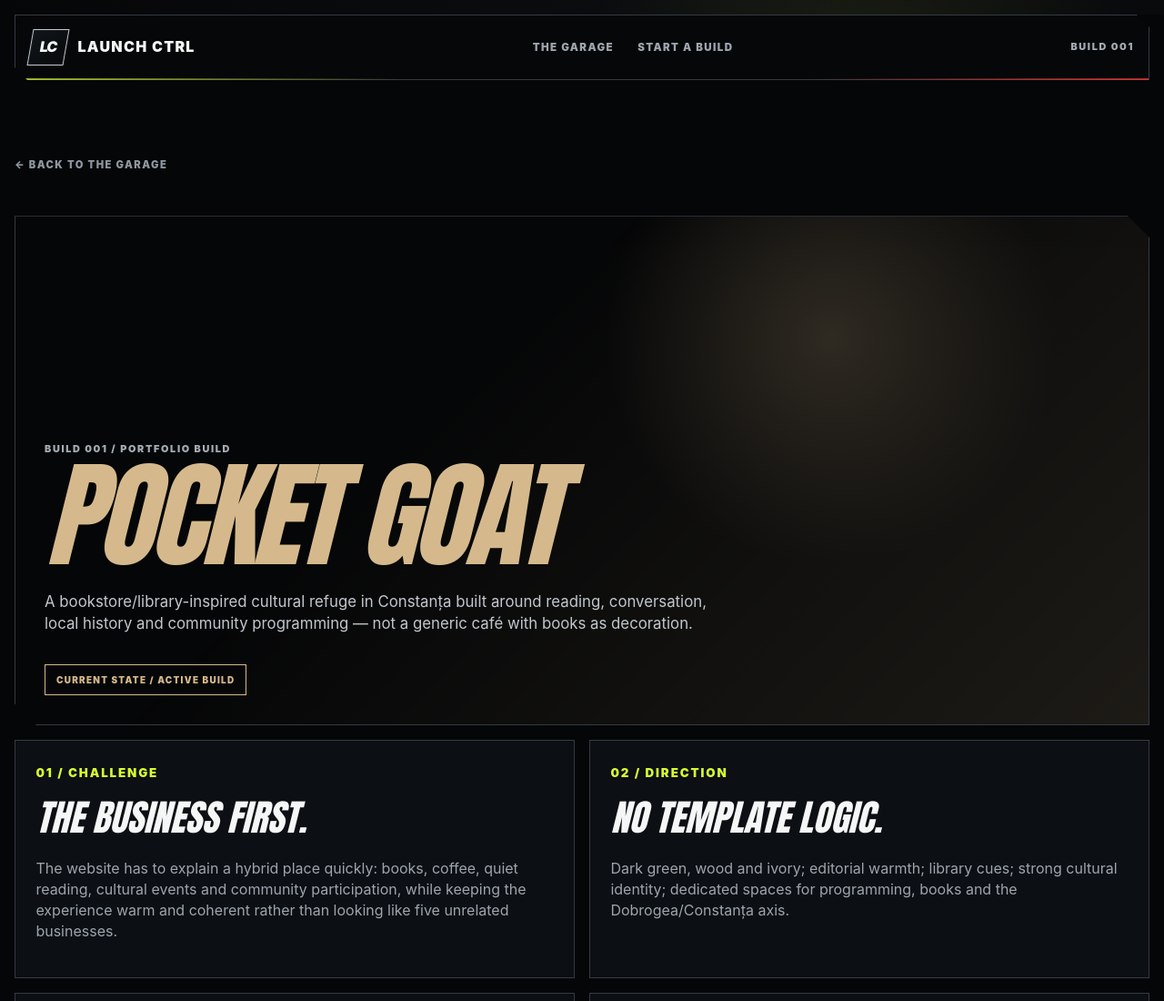
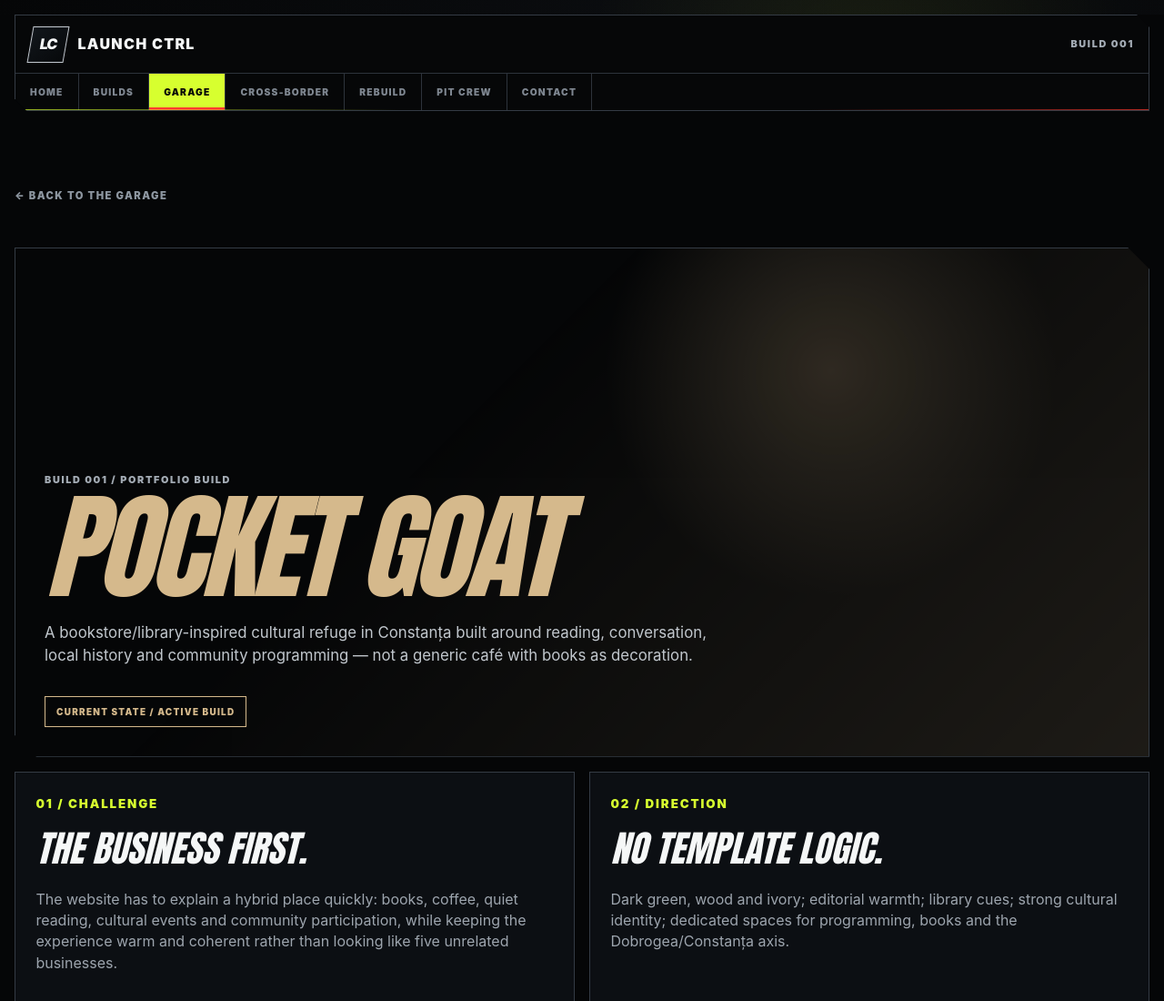
Before and after one commit to ghergabrieli-cyber/launch-ctrl, a website: page builds/pocket-goat.html in a window 1280 px wide. Shown: the top 1100 px of the page at 91% size. Drawn offline with Linux system fonts and the light colour scheme.

Commit message:
refactor: align pocket-goat case navigation

```diff
--- a/builds/pocket-goat.html
+++ b/builds/pocket-goat.html
@@ -9,13 +9,12 @@
   <link rel="stylesheet" href="../styles.css" />
 </head>
 <body class="case-body">
-  <header class="site-header">
-    <a href="../index.html" class="brand" aria-label="LAUNCH CTRL home"><span class="brand-mark">LC</span><span>LAUNCH CTRL</span></a>
-    <nav class="desktop-nav"><a href="../index.html#garage">THE GARAGE</a><a href="../index.html#contact">START A BUILD</a></nav>
-    <span class="case-code">BUILD 001</span>
+  <header class="site-header site-header-v2">
+    <div class="header-top"><a href="../index.html" class="brand"><span class="brand-mark">LC</span><span>LAUNCH CTRL</span></a><span class="case-code">BUILD 001</span></div>
+    <nav class="site-tabs"><a href="../index.html">HOME</a><a href="../builds.html">BUILDS</a><a href="../garage.html" aria-current="page">GARAGE</a><a href="../cross-border.html">CROSS-BORDER</a><a href="../rebuild.html">REBUILD</a><a href="../pit-crew.html">PIT CREW</a><a href="../contact.html">CONTACT</a></nav>
   </header>
   <main class="case-shell">
-    <a class="case-back" href="../index.html#garage">← BACK TO THE GARAGE</a>
+    <a class="case-back" href="../garage.html">← BACK TO THE GARAGE</a>
     <section class="case-hero" style="color:#d5b98c">
       <span class="case-code">BUILD 001 / PORTFOLIO BUILD</span>
       <h1>POCKET GOAT</h1>
```
